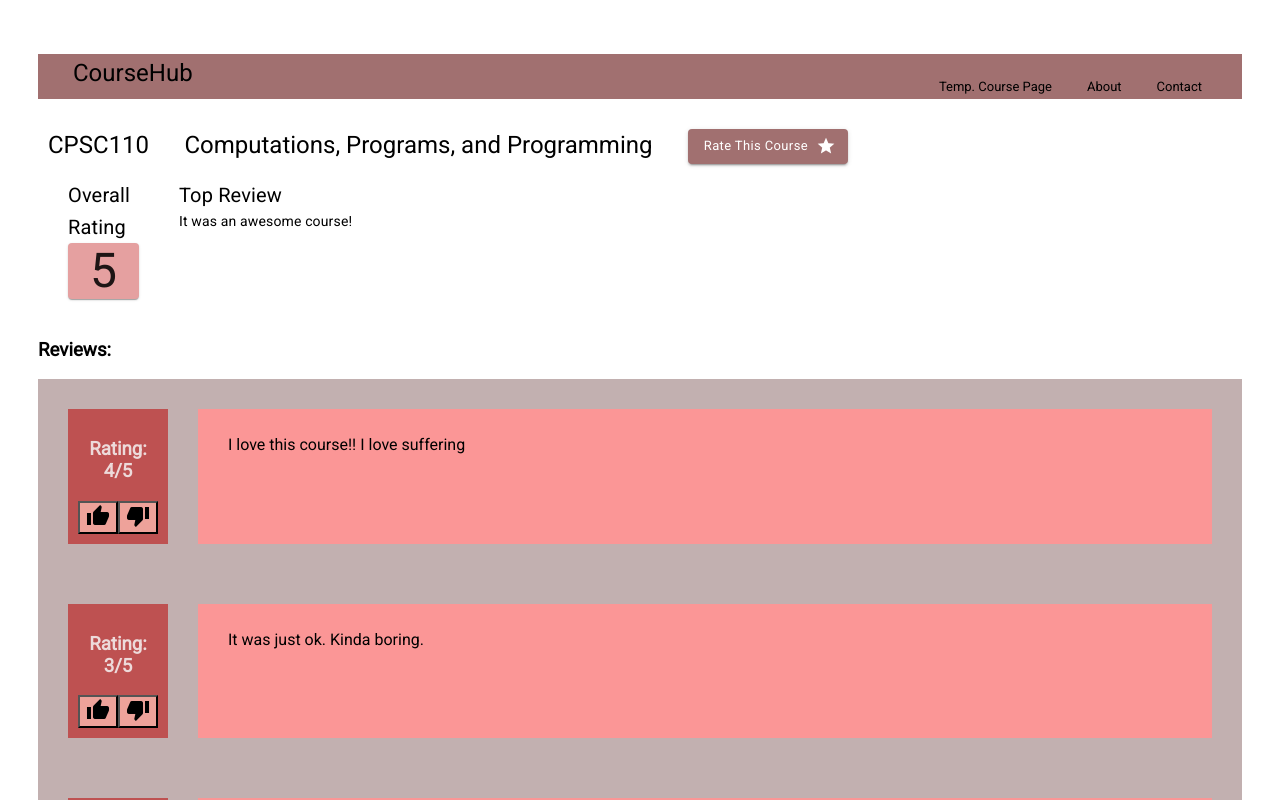
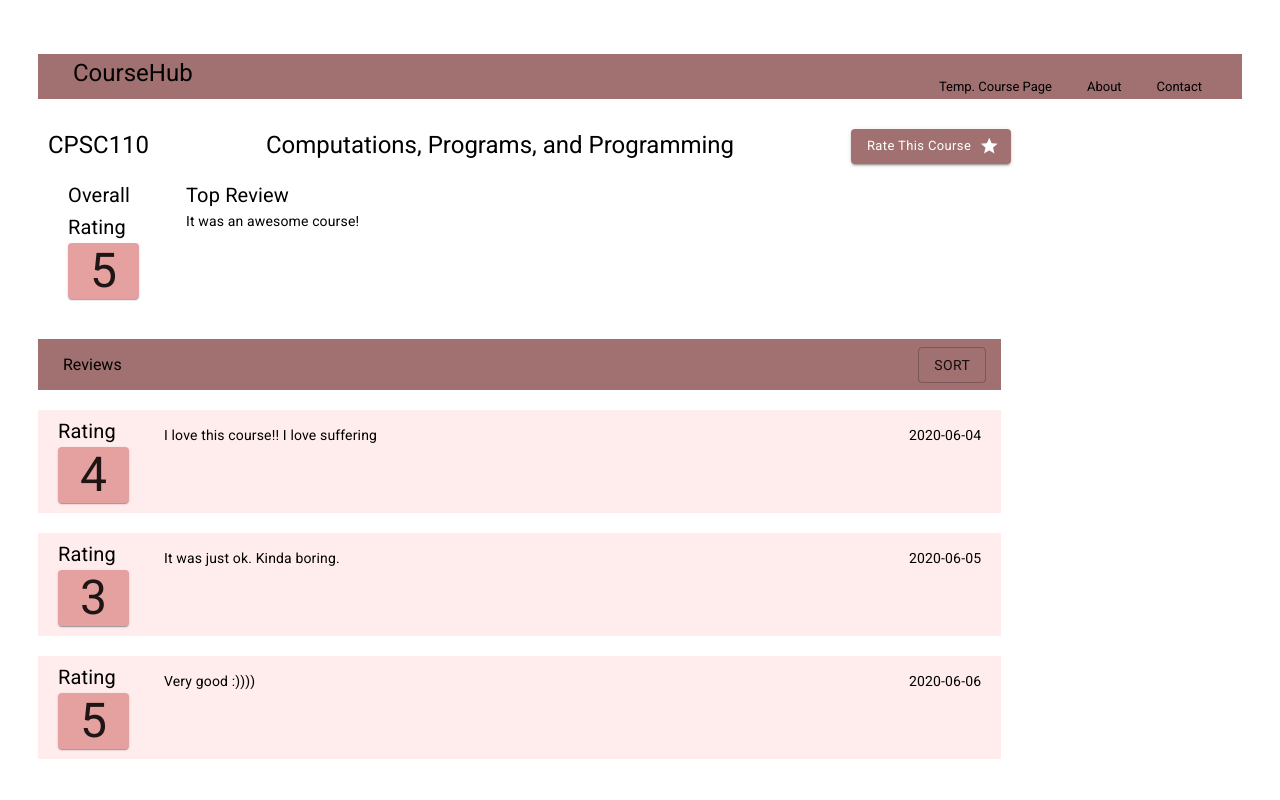
Before and after one commit to aaronNgu/CourseHub, a React (Create React App) app: page /coursepage in a window 1280 px wide. Shown: the top 800 px of the page. Built offline with nearby package versions, Linux system fonts and the light colour scheme.

Commit message:
did some styling for coursepage

```diff
--- a/src/components/CoursePage/CoursePage.css
+++ b/src/components/CoursePage/CoursePage.css
@@ -1,49 +1,61 @@
+.body {
+    margin: auto;
+}
+
+/* Header and Button*/
+.reviewListHeader {
+    background-color: #A17070;
+    display: flex;
+    flex-direction: row;
+    justify-content: space-between;
+    width: 80%;
+}
+
+.reviewListHeader p {
+    padding-left: 25px;
+}
+
+.button {
+    padding-top: 8px;
+    padding-right: 15px;
+    float: right;
+}
 /* ReviewItem */
-.reviewList {
+.reviewItemHorizontal {
+    display: flex;
+    justify-content: space-between;
+    flex-wrap: wrap;
+}
+
+.reviewItemVerticalSides {
     display: flex;
     flex-direction: column;
+    margin: 5px 20px;
+}
+
+.reviewItemVerticalMiddle {
+    align-items: flex-start;
+}
+
+.reviewItemIconContainer {
+    display: flex;
+    height: 70%;
+    align-items: flex-end;
     justify-content: space-between;
 }
 
-.reviewItem {
-    display: flex;
-    justify-content: left;
-    flex-direction: row;
-    background-color: #C2B0B0;
-    padding: 30px;
+.text {
+    padding-top: 15px;
+    padding-left: 15px;
 }
 
-.ratingSummary {
-    padding: 10px;
-    background-color: #BE5151;
+.date {
+    padding-right: 20px;
+    padding-top: 15px;
 }
 
-.rating {
-    color: #eddada;
-    text-align: center;
-}
-
-.thumbButtons {
-    display: flex;
-    justify-content: space-between;
-    flex-direction: row;
-}
-
-.thumbButtons button {
-    background-color: #eea29a;
-    font-size: 12px;
-}
-
-.thumbButtons button:hover {
-    background-color: #e65a4c;
-    font-size: 12px;
-}
-
-.review {
-    margin-left: 30px;
-    padding: 10px 30px;
-    background-color: #FB9696;
-    width: 100%;
+.reviewItemIcon:hover {
+    color: #A17070;
 }
 
 /* CourseOverview */
@@ -73,5 +85,6 @@
 
 .courseOverviewVerticalRight {
     margin: 5px 20px;
+    padding-left: 7px;
     align-items: flex-start;
 }
--- a/src/components/CoursePage/ReviewItem.js
+++ b/src/components/CoursePage/ReviewItem.js
@@ -1,26 +1,49 @@
 import React from 'react';
 import "./CoursePage.css"
+import {makeStyles} from "@material-ui/core/styles";
+import {Box, Paper, Typography} from "@material-ui/core";
 
-class ReviewItem extends React.Component {
+const useStyles = makeStyles({
+    rating: {
+        padding: '0px 22px',
+        marginBottom: '5px',
+        backgroundColor: '#E5A0A0',
+    },
+    main: {
+        width: '80%',
+        backgroundColor: '#FFECEC',
+        ['@media (max-width:900px)']: {
+            width: '100%',
+        },
+        margin: '20px 0px',
+    }
+})
 
-    render() {
-        return (
-            <div className="reviewItem">
-                <div className="ratingSummary">
-                    <div>
-                        <h3 className="rating">Rating: {this.props.rating}/5</h3>
-                    </div>
-                    <div className="thumbButtons">
-                        <button><i class="material-icons">thumb_up</i></button>
-                        <button><i class="material-icons">thumb_down</i></button>
-                    </div>
-                </div>
-                <div className="review">
-                    <p className="reviewText">{this.props.text}</p>
-                </div>
-            </div>
-        );
-    }
+function ReviewItem(props) {
+    const classes = useStyles();
+
+    return <Box className={`reviewItemHorizontal ${classes.main}`}>
+
+        <Box className='reviewItemHorizontal'>
+
+            <Box className='reviewItemVerticalSides'>
+                <Typography variant='h6'>Rating</Typography>
+                <Paper className={classes.rating}>
+                    <Typography variant='h3'>{props.rating || 5}</Typography>
+                </Paper>
+            </Box>
+
+            <Box className='text'>
+                <Typography variant='body2'>{props.text}</Typography>
+            </Box>
+
+        </Box>
+
+        <Box className='date'>
+            <Typography variant='body2'>{props.date || '2/19/2020'}</Typography>
+        </Box>
+
+    </Box>;
 }
 
 export default ReviewItem;
--- a/src/components/CoursePage/ReviewItemList.js
+++ b/src/components/CoursePage/ReviewItemList.js
@@ -1,7 +1,8 @@
 import React from 'react';
 import ReviewItem from "./ReviewItem";
-import { connect } from 'react-redux';
-import { increment } from '../../actions';
+import {connect} from 'react-redux';
+import {increment} from '../../actions';
+import Button from "@material-ui/core/Button";
 
 // hardcoded for now
 const reviewItems = [
@@ -13,17 +14,20 @@ const reviewItems = [
 class ReviewItemList extends React.Component {
 
     render() {
-      //component can now see courseList - check console to see objet
-      console.log('inside review item list component')
-      console.log(this.props.courseList)
-        return (
-            <div>
-                <div>
-                    <h3>Reviews:</h3>
+        //component can now see courseList - check console to see objet
+        console.log('inside review item list component')
+        console.log(this.props.courseList)
+        return (<div>
+                <div className="reviewListHeader">
+                    <p>Reviews</p>
+                    <div className="button">
+                        <Button variant="outlined">Sort</Button>
+                    </div>
                 </div>
                 <div id="reviewList">
                     {reviewItems.map((item) => {
-                        return (<ReviewItem key={item.id} date={item.date} rating={item.rating} text={item.text} id={item.id}/>);
+                        return (<ReviewItem key={item.id} date={item.date} rating={item.rating} text={item.text}
+                                            id={item.id}/>);
                     })}
                 </div>
             </div>
@@ -32,7 +36,7 @@ class ReviewItemList extends React.Component {
 }
 
 const mapStateToProps = (state) => {
-return { courseList: state.courseList };
+    return {courseList: state.courseList};
 }
 
-export default connect(mapStateToProps, { increment })(ReviewItemList);
+export default connect(mapStateToProps, {increment})(ReviewItemList);
--- a/src/components/CoursePage/courseOverview.js
+++ b/src/components/CoursePage/courseOverview.js
@@ -17,7 +17,7 @@ const useStyles = makeStyles({
         color: '#FFFFFF'
     },
     main: {
-        width: '800px',
+        width: '80%',
         backgroundColor: '#FFFFFF',
         ['@media (max-width:900px)']: {
             width: '100%',
```
